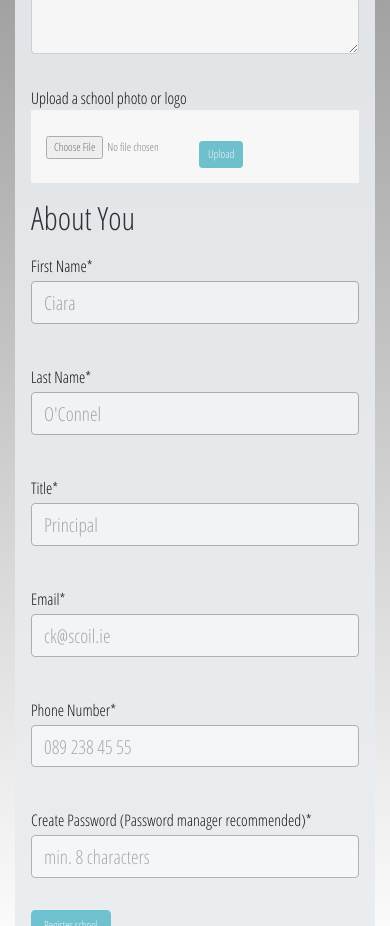
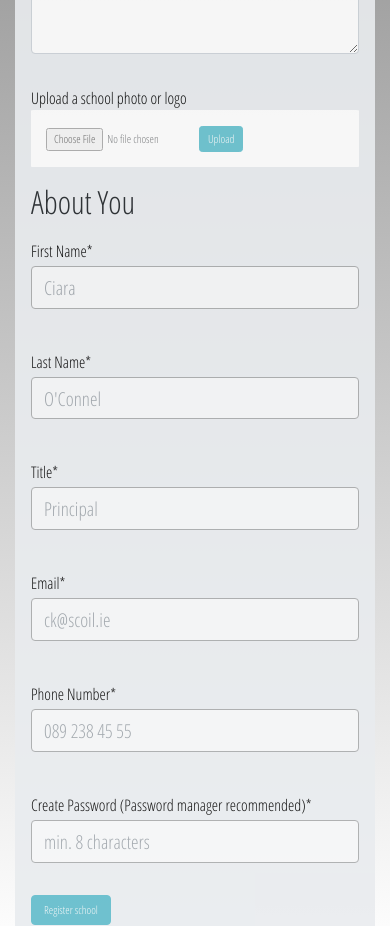
Before and after one commit to miszel81/PLdonscoil, a React (Create React App) app: page /register in a window 390 px wide. Shown: the part 1160-2086 px from the top of the page. Built offline with nearby package versions, Linux system fonts and the light colour scheme; no server answers.

Commit message:
mobile scaling issue

```diff
--- a/public/index.html
+++ b/public/index.html
@@ -3,7 +3,10 @@
   <head>
     <meta charset="utf-8" />
     <!-- <link rel="shortcut icon" href="%PUBLIC_URL%/favicon.ico" /> -->
-    <meta name="viewport" content="width=device-width, initial-scale=1" />
+    <meta
+      name="viewport"
+      content="width=device-width, initial-scale=1, user-scalable=no"
+    />
     <meta name="theme-color" content="#000000" />
     <meta
       name="description"
--- a/src/Components/Register/CreateAccount.jsx
+++ b/src/Components/Register/CreateAccount.jsx
@@ -555,7 +555,7 @@ class CreateAccount extends Form {
                     {!this.state.data.imgUrl && (
                       <button
                         onClick={this.handleUpload}
-                        className="btn btn-info btn-sm mt-3"
+                        className="btn btn-info btn-sm"
                         disabled={this.checkFile()}
                       >
                         Upload
```
